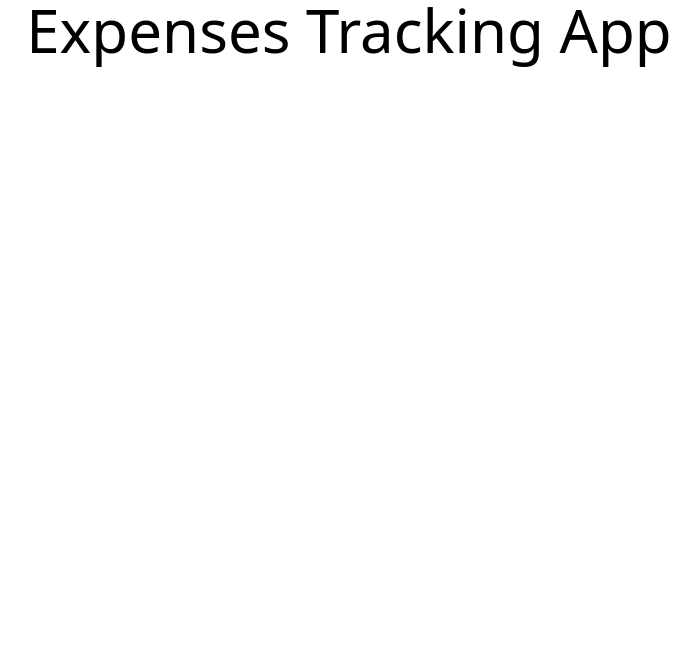
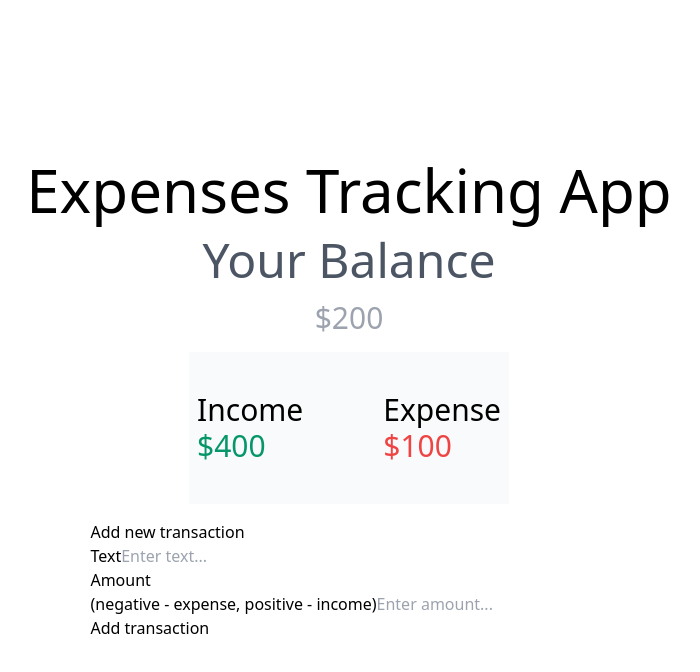
Before and after one commit to sibteali786/expense-tracker-app-redux, a React (Create React App) app: page / in a window 1280 px wide. Shown: the top 672 px of the page, without its empty margins (291-991 px from the left). Built offline with nearby package versions, Linux system fonts and the light colour scheme.

Commit message:
added some components

```diff
--- a/src/App.js
+++ b/src/App.js
@@ -1,9 +1,16 @@
 import "./App.css";
-import { Header } from "./components";
+import { Header, Balance, IncomeExpenses, AddTransaction } from "./components";
 function App() {
-  return <div className="">
-    <Header/>
-  </div>;
+  return (
+    <div className="max-w-full h-screen w-screen">
+      <div className="flex justify-center items-center flex-col h-full w-full space-y-4">
+        <Header />
+        <Balance />
+        <IncomeExpenses />
+        <AddTransaction />
+      </div>
+    </div>
+  );
 }
 
 export default App;
--- /dev/null
+++ b/src/components/AddTransaction.js
@@ -0,0 +1,34 @@
+import React from "react";
+
+export const AddTransaction = () => {
+  const onSubmit = (e) => {
+    e.preventDefault(); // stops submit event to submit form
+  };
+  return (
+    <div>
+      <h3>Add new transaction</h3>
+      <form onSubmit={onSubmit}>
+        <div className="form-control">
+          <label htmlFor="text">Text</label>
+          <input type="text" placeholder="Enter text..." />
+        </div>
+        <div className="form-control">
+          <label htmlFor="amount">
+            Amount <br />
+            (negative - expense, positive - income)
+          </label>
+          <input type="number" placeholder="Enter amount..." />
+        </div>
+        <button className="btn">Add transaction</button>
+      </form>
+    </div>
+  );
+};
+
+export default AddTransaction;
+
+/* from this file we are using states to set and change new transaction as we do nt have any data base to keep record or
+History of the Data Base */
+/*
+1: So whenever we submit a transaction we save it in a State.
+2: We also need some initial State.*/
--- /dev/null
+++ b/src/components/Balance.js
@@ -0,0 +1,12 @@
+import React from "react";
+
+const Balance = () => {
+  return (
+    <div className="text-center">
+      <div className="text-gray-600 text-5xl">Your Balance</div>
+      <div className="text-gray-400 text-3xl mt-4">$200</div>
+    </div>
+  );
+};
+
+export default Balance;
--- /dev/null
+++ b/src/components/IncomeExpenses.js
@@ -0,0 +1,19 @@
+import React from "react";
+
+const IncomeExpenses = () => {
+  return (
+    <div className="flex justify-center items-center space-x-20 bg-gray-50 p-10 w-1/4">
+      <div className="text-3xl">
+        <h4>Income</h4>
+        <p className="text-green-600">$400</p>
+      </div>
+
+      <div className="text-3xl">
+        <h4>Expense</h4>
+        <p className="text-red-500">$100</p>
+      </div>
+    </div>
+  );
+};
+
+export default IncomeExpenses;
--- a/src/components/index.js
+++ b/src/components/index.js
@@ -1 +1,4 @@
 export { default as Header } from "./Header";
+export { default as Balance } from "./Balance";
+export { default as IncomeExpenses } from "./IncomeExpenses";
+export { default as AddTransaction } from "./AddTransaction";
```
